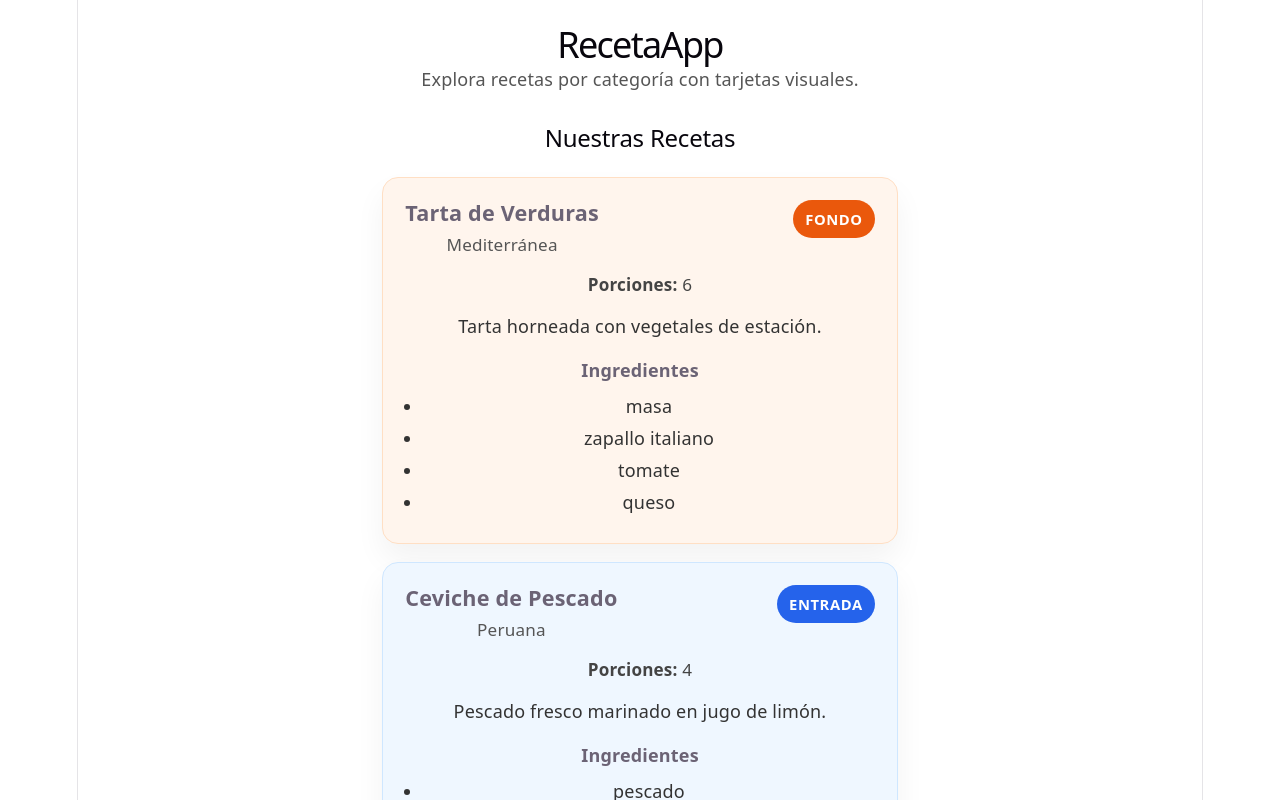
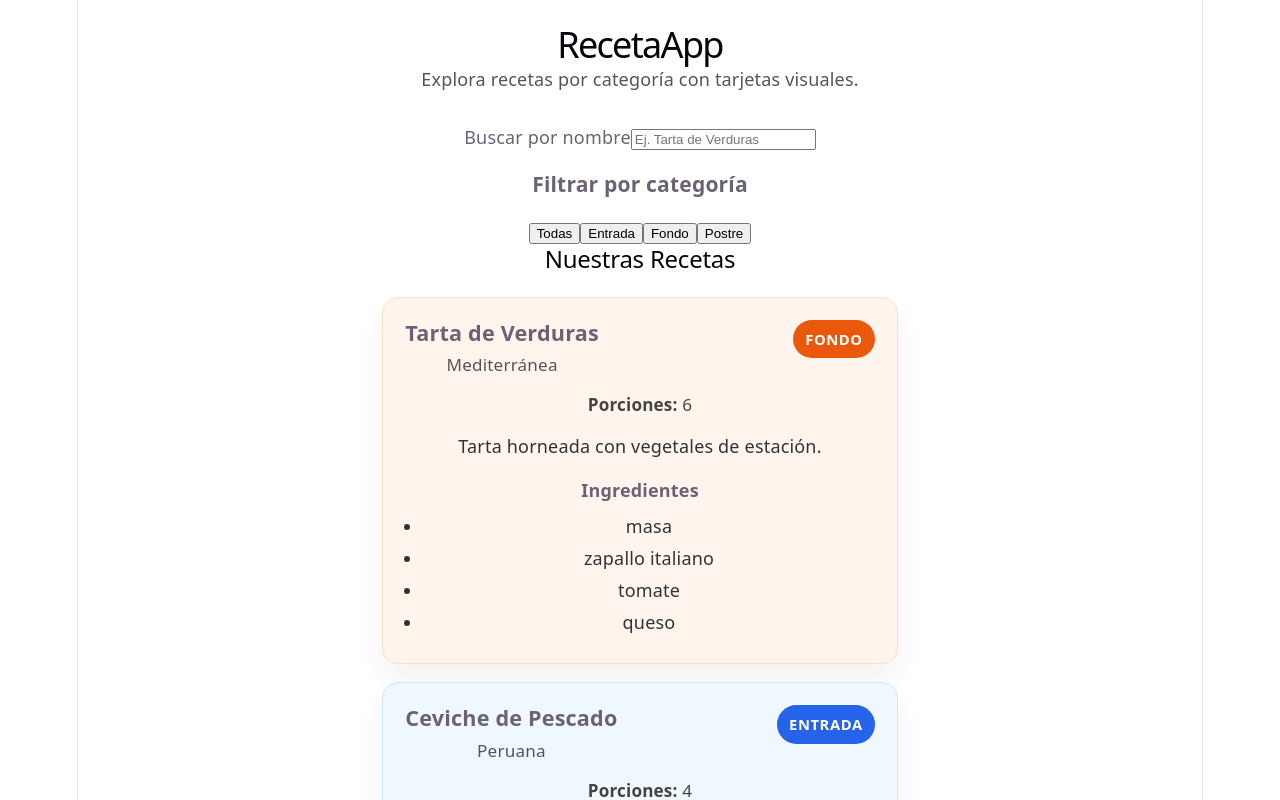
Before and after one commit to crimaxi/recetApp-react, a React (Vite) app in the folder recetapp-react/: page / in a window 1280 px wide. Shown: the top 800 px of the page. Built offline with nearby package versions, Linux system fonts and the light colour scheme.

Commit message:
filtro y busqueda controlada

```diff
--- a/recetapp-react/src/App.tsx
+++ b/recetapp-react/src/App.tsx
@@ -1,8 +1,27 @@
+import { useState } from 'react'
 import './App.css'
+import { FiltroCategoria } from './components/FiltroCategoria'
 import { ListaRecetas } from './components/ListaRecetas'
 import { recetas } from './data/recetas'
 
+const categoriasDisponibles = ['Entrada', 'Fondo', 'Postre']
+
 function App() {
+  const [categoriaActiva, setCategoriaActiva] = useState('Todas')
+  const [busqueda, setBusqueda] = useState('')
+
+  const busquedaNormalizada = busqueda.trim().slice(0, 50).toLowerCase()
+
+  const recetasFiltradas = recetas.filter((receta) => {
+    const categoriaMatch =
+      categoriaActiva === 'Todas' || receta.categoria === categoriaActiva
+    const nombreMatch = receta.nombre
+      .toLowerCase()
+      .includes(busquedaNormalizada)
+
+    return categoriaMatch && (busquedaNormalizada === '' || nombreMatch)
+  })
+
   return (
     <main className="app-container">
       <header className="app-header">
@@ -10,7 +29,28 @@ function App() {
         <p>Explora recetas por categoría con tarjetas visuales.</p>
       </header>
 
-      <ListaRecetas recetas={recetas} />
+      <section className="app-controls">
+        <div className="search-field">
+          <label htmlFor="search">Buscar por nombre</label>
+          <input
+            id="search"
+            name="search"
+            type="text"
+            value={busqueda}
+            onChange={(event) => setBusqueda(event.target.value.slice(0, 50))}
+            placeholder="Ej. Tarta de Verduras"
+            maxLength={50}
+          />
+        </div>
+
+        <FiltroCategoria
+          categorias={categoriasDisponibles}
+          filtroActivo={categoriaActiva}
+          onFiltroChange={setCategoriaActiva}
+        />
+      </section>
+
+      <ListaRecetas recetas={recetasFiltradas} />
     </main>
   )
 }
--- a/recetapp-react/src/components/ListaRecetas.jsx
+++ b/recetapp-react/src/components/ListaRecetas.jsx
@@ -6,7 +6,7 @@ export const ListaRecetas = ({ recetas }) => {
     <div className="lista-recetas">
       <h2>Nuestras Recetas</h2>
       {recetas.length === 0 ? (
-        <p className="no-recetas">No hay recetas disponibles</p>
+        <p className="no-recetas">No hay recetas que coincidan</p>
       ) : (
         <div className="recetas-grid">
           {recetas.map((receta) => (
```
Also changed, not shown: recetapp-react/ia.txt.
